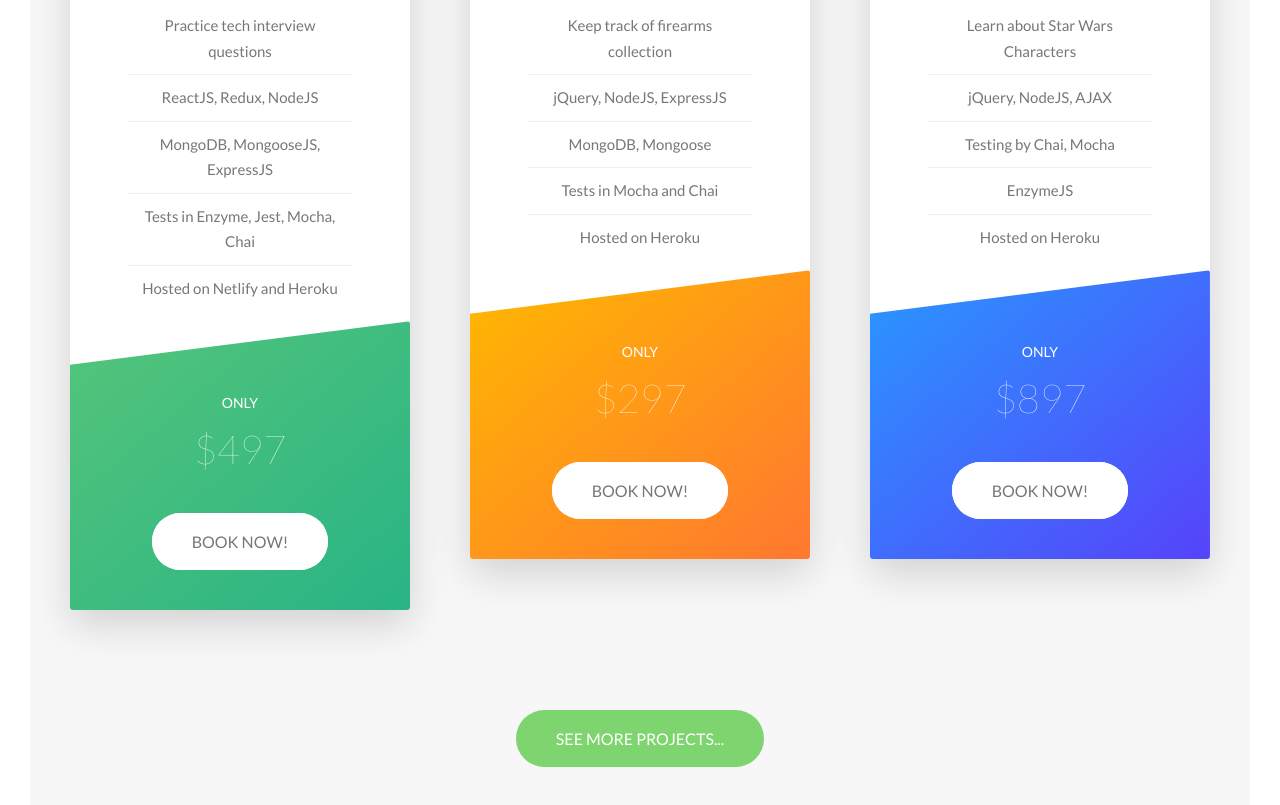
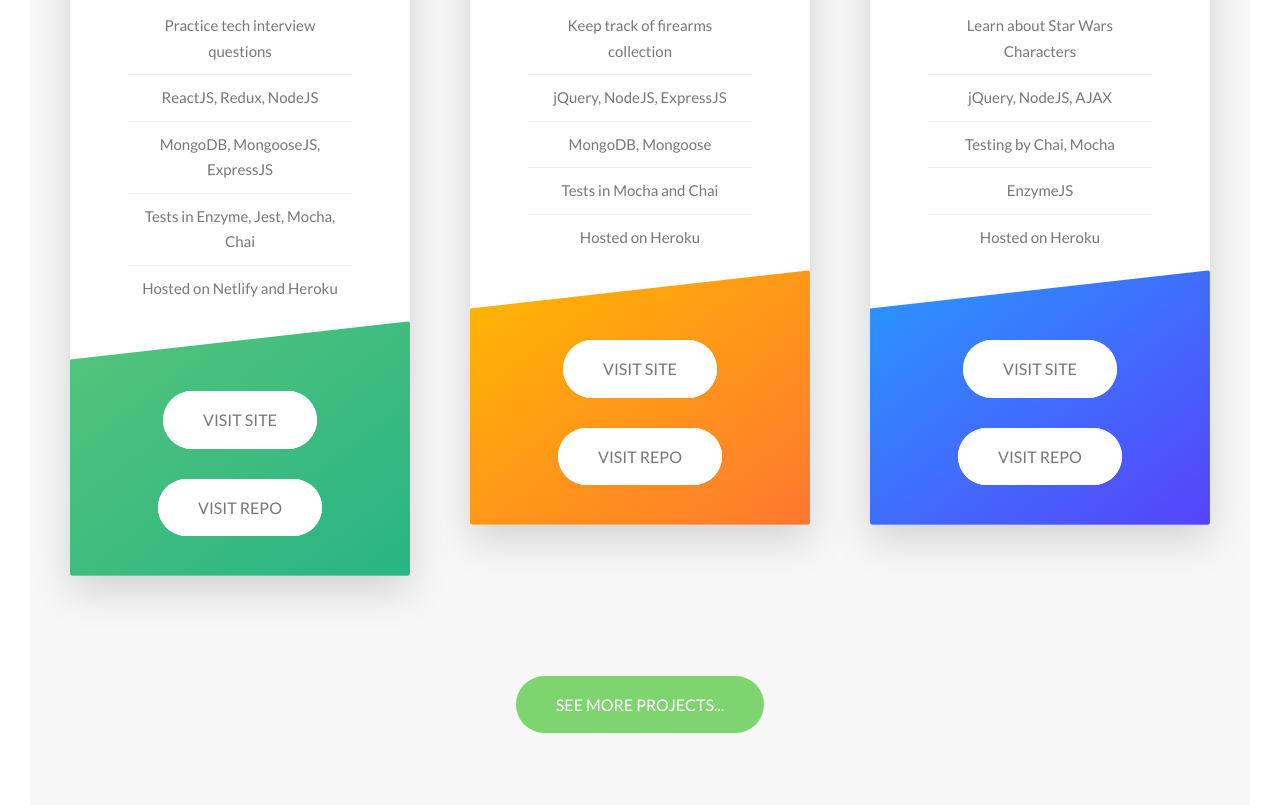
Before and after one commit to deepbsd/new_portfolio, a website: page index.html in a window 1280 px wide. Shown: the part 2834-3639 px from the top of the page. Drawn offline with Linux system fonts and the light colour scheme; a web font is replaced by a local one.

Commit message:
updated some text on cards section

```diff
--- a/index.html
+++ b/index.html
@@ -159,10 +159,13 @@
                     <div class="card__side card__side--back card__side--back-2">
                         <div class="card__cta">
                             <div class="card__price-box">
-                                <p class="card__price-only">Only</p>
-                                <p class="card__price-value">$497</p>
+                                <!--
+                                <p class="card__price-only"></p>
+                                <p class="card__price-value"></p>
+                                -->
+                                <a class="btn btn--white" href="#popup">Visit Site</a>
                             </div>
-                            <a class="btn btn--white" href="#popup">Book now!</a>
+                            <a class="btn btn--white" href="#popup">Visit Repo</a>
                         </div>
                     </div>
                 </div>
@@ -192,10 +195,13 @@
                     <div class="card__side card__side--back card__side--back-1">
                         <div class="card__cta">
                             <div class="card__price-box">
+                                <!--
                                 <p class="card__price-only">Only</p>
                                 <p class="card__price-value">$297</p>
+                                -->
+                                <a class="btn btn--white" href="#popup">Visit Site</a>
                             </div>
-                            <a class="btn btn--white" href="#popup">Book now!</a>
+                            <a class="btn btn--white" href="#popup">Visit Repo</a>
                         </div>
                     </div>
                 </div>
@@ -225,10 +231,13 @@
                     <div class="card__side card__side--back card__side--back-3">
                         <div class="card__cta">
                             <div class="card__price-box">
+                                <!--
                                 <p class="card__price-only">Only</p>
                                 <p class="card__price-value">$897</p>
+                                -->
+                                <a class="btn btn--white" href="#popup">Visit Site</a>
                             </div>
-                            <a class="btn btn--white" href="#popup">Book now!</a>
+                            <a class="btn btn--white" href="#popup">Visit Repo</a>
                         </div>
                     </div>
                 </div>
```
